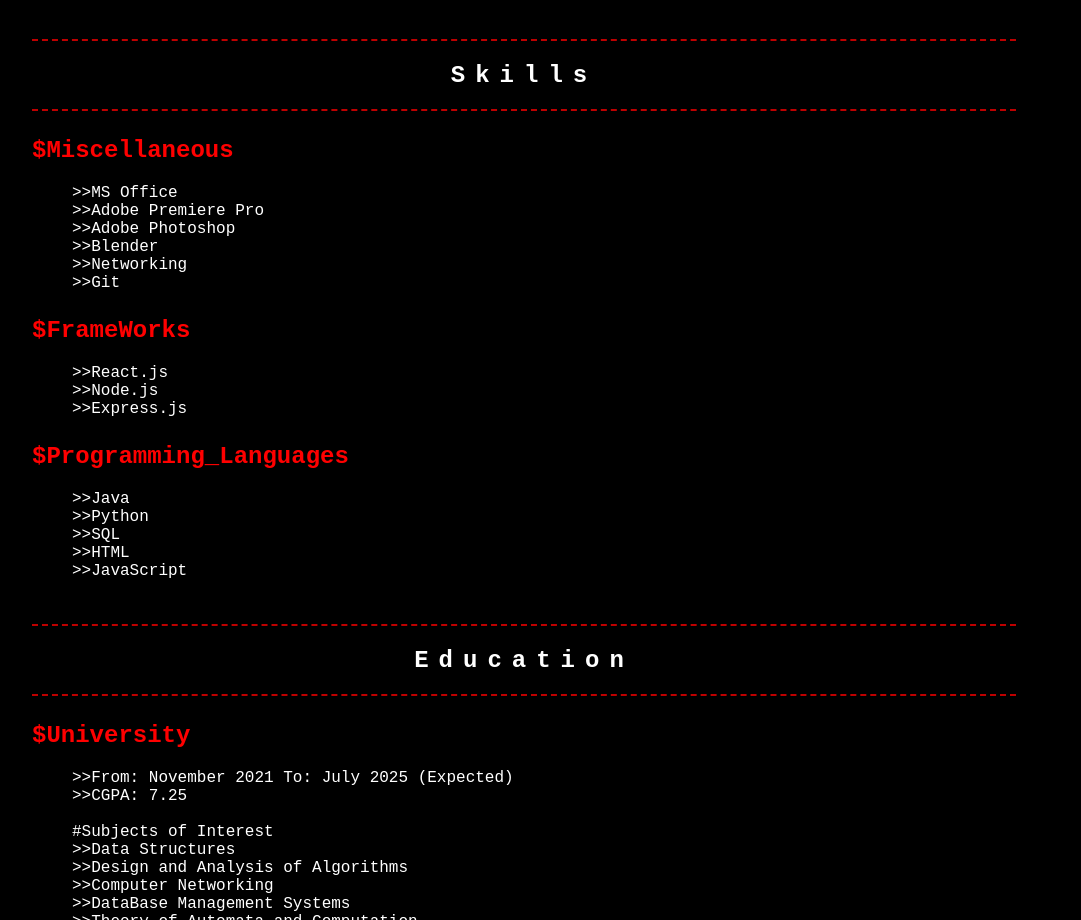
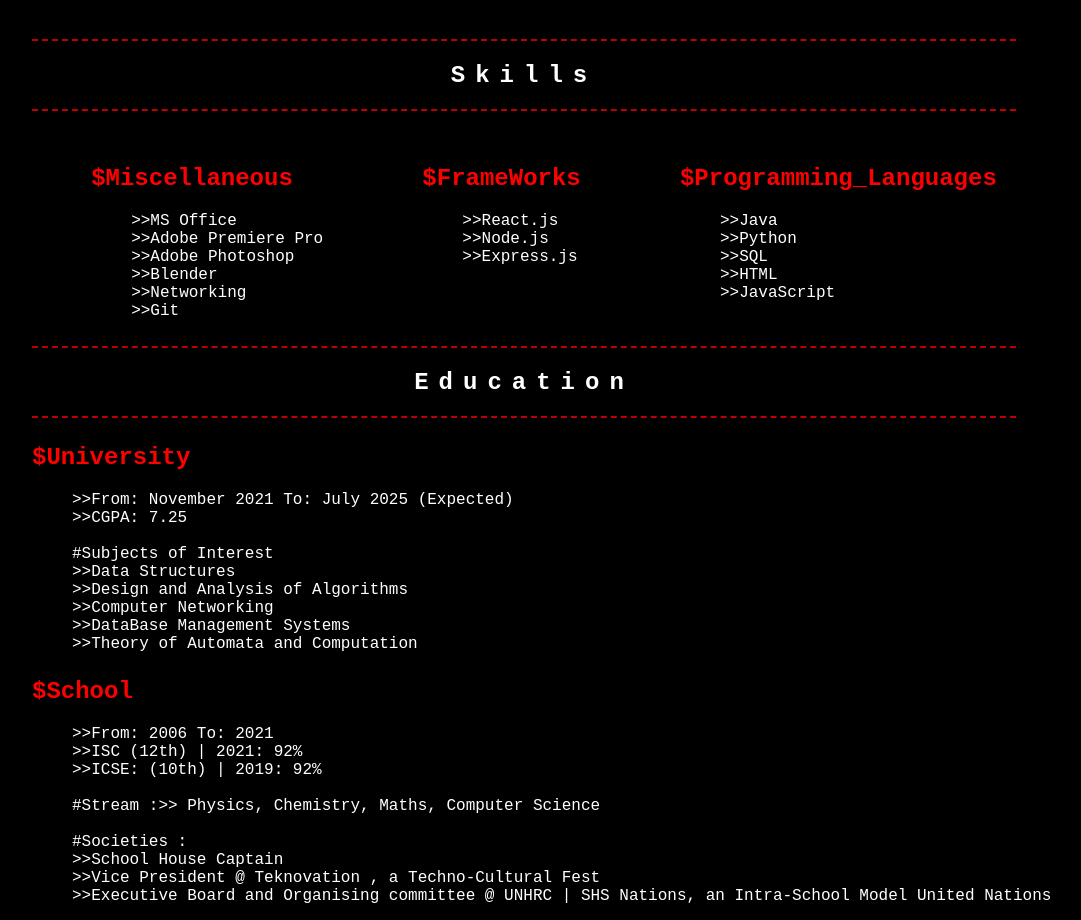
Before and after one commit to thisisdhruvchopra/Portfolio, a plain HTML site: page website.html in a window 1280 px wide. Shown: the part 839-1759 px from the top of the page, without its empty margins (116-1197 px from the left). Drawn offline with Linux system fonts and the light colour scheme.

Commit message:
implemented styling changes in the skills section

```diff
--- a/Style.css
+++ b/Style.css
@@ -2,7 +2,10 @@
     font-family: 'Courier New', Courier, monospace;
     text-align: justify;
   }
-
+#skills_sub{
+    display: flex;
+    justify-content: space-evenly;
+}
 #programming_languages{
     margin-top: 25;
     margin-left: 80;
```
